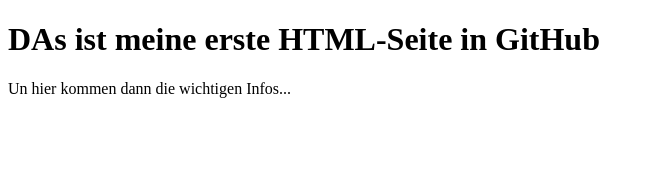
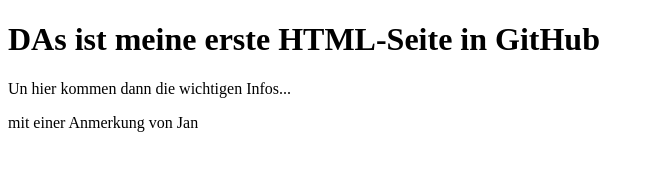
Before and after one commit to lalbaum/myPage, a plain HTML site: page index.html in a window 1280 px wide. Shown: the whole page, without its empty margins (0-654 px from the left). Drawn offline with Linux system fonts and the light colour scheme.

Commit message:
Änderung von Jan

```diff
--- a/index.html
+++ b/index.html
@@ -8,5 +8,7 @@
 <h1>DAs ist meine erste HTML-Seite in GitHub</h1>
 <p>Un hier kommen dann die wichtigen Infos...</p>
 
+mit einer Anmerkung von Jan
+
 </body>
 </html>
```
